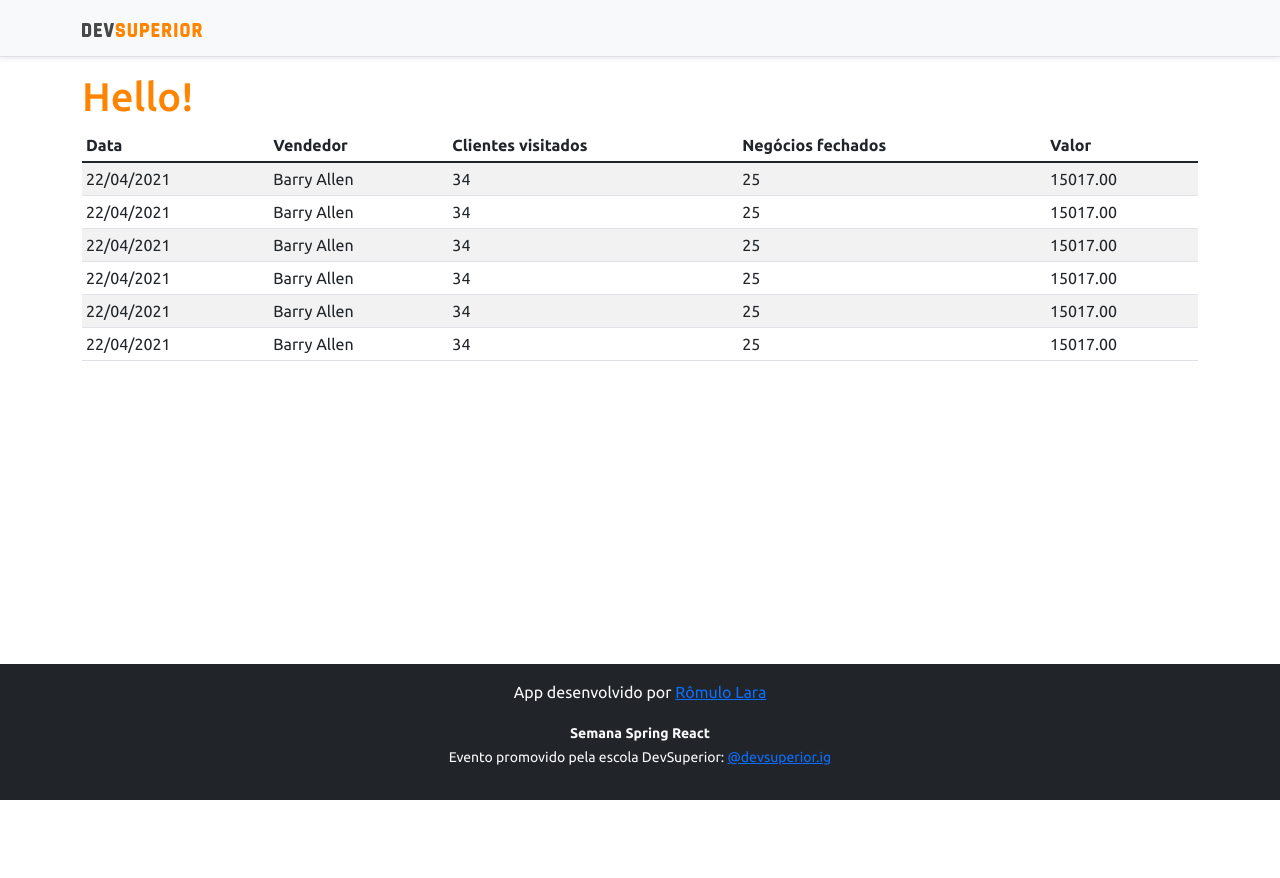
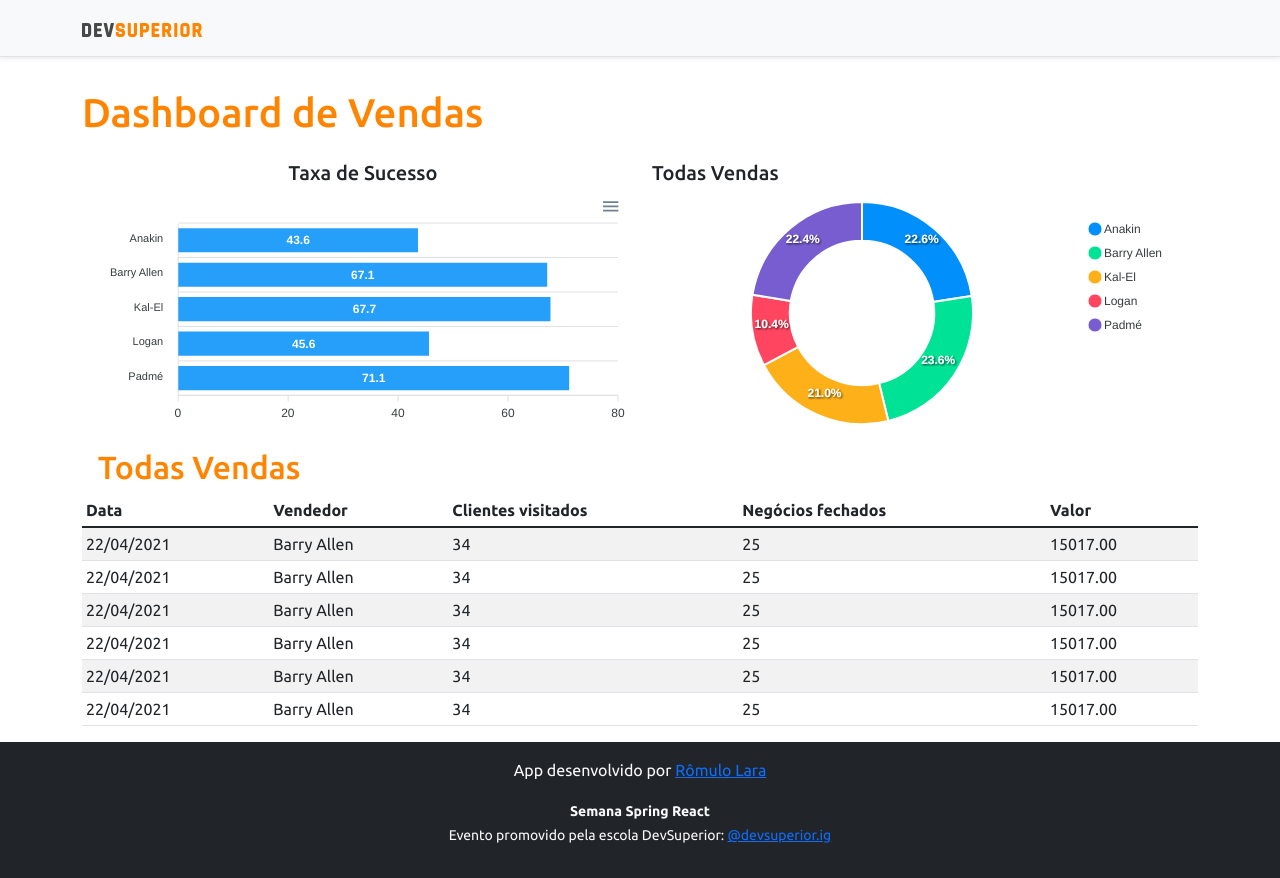
Before and after one commit to romulolara/projeto-sds3, a React (Create React App) app in the folder frontend/: page / in a window 1280 px wide. Before the commit the page ends 800 px from the top, so only its background shows below. Built offline with nearby package versions, Linux system fonts and the light colour scheme.

Commit message:
Static charts

```diff
--- a/frontend/src/App.tsx
+++ b/frontend/src/App.tsx
@@ -1,4 +1,6 @@
+import BarChart from "components/BarChart";
 import DataTable from "components/DataTable";
+import DonutChar from "components/DonutChart";
 import Footer from "components/Footer";
 import NavBar from "components/NavBar";
 
@@ -7,7 +9,22 @@
     <>
       <NavBar />
       <div className="container">
-        <h1 className="text-primary">Hello!</h1>
+        <h1 className="text-primary py-3">Dashboard de Vendas</h1>
+        <div className="row px-3">
+          <div className="col-sm-6">
+            <h5 className="text-center text-secundary">Taxa de Sucesso</h5>
+            <BarChart />
+          </div>
+
+          <div className="col-sm-6">
+            <h5>Todas Vendas</h5>
+            <DonutChar />
+          </div>
+        </div>
+
+        <div className="row px-3">
+          <h2 className="text-primary">Todas Vendas</h2>
+        </div>
         <DataTable />
       </div>
       <Footer />
--- /dev/null
+++ b/frontend/src/components/BarChart/index.tsx
@@ -0,0 +1,27 @@
+import Chart from "react-apexcharts";
+
+const BarChart = () => {
+	const options = {
+		plotOptions: {
+			bar: {
+				horizontal: true,
+			}
+		},
+	};
+
+	const mockData = {
+		labels: {
+			categories: ['Anakin', 'Barry Allen', 'Kal-El', 'Logan', 'Padmé']
+		},
+		series: [
+			{
+				name: "% Sucesso",
+				data: [43.6, 67.1, 67.7, 45.6, 71.1]
+			}
+		]
+	};
+
+	return <Chart options={{ ...options, xaxis: mockData.labels }} series={mockData.series} type="bar" height="240" />;
+}
+
+export default BarChart;
--- /dev/null
+++ b/frontend/src/components/DonutChart/index.tsx
@@ -0,0 +1,18 @@
+import Chart from "react-apexcharts";
+
+const DonutChar = () => {
+	const mockData = {
+		series: [477138, 499928, 444867, 220426, 473088],
+		labels: ['Anakin', 'Barry Allen', 'Kal-El', 'Logan', 'Padmé']
+	}
+
+	const options = {
+		legend: {
+			show: true
+		}
+	}
+
+	return <Chart options={{ ...options, labels: mockData.labels }} series={mockData.series} type="donut" height="240" />;
+}
+
+export default DonutChar;
```
